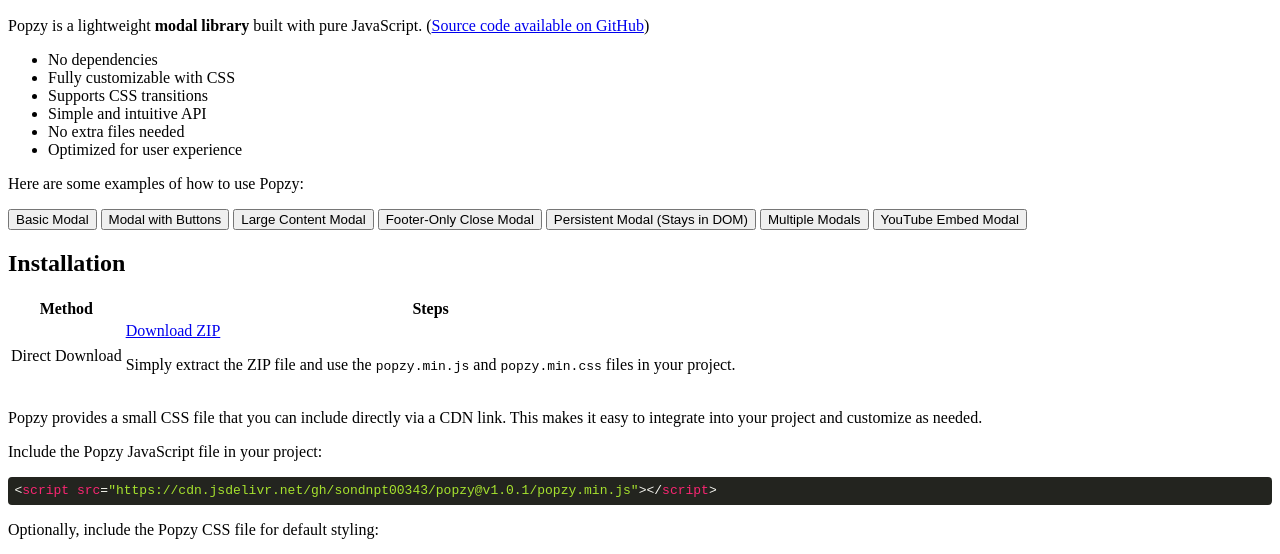
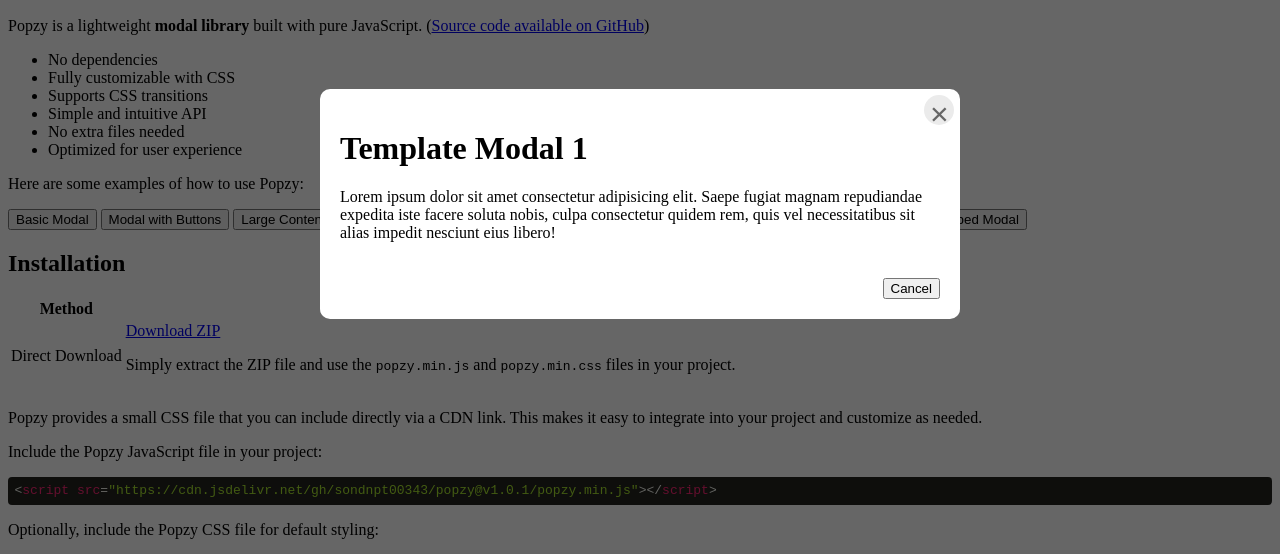
Before and after one commit to gibtran/popzy, a website: page index.html in a window 1280 px wide. Both pictures are taken after a click on the button "Basic Modal". Shown: the part 196-750 px from the top of the page. Drawn offline with Linux system fonts and the light colour scheme; files that its build step writes are made by us from their sources.

Commit message:
Add files

```diff
--- a/index.html
+++ b/index.html
@@ -18,7 +18,8 @@
         <link rel="shortcut icon" href="./favicon.ico" type="image/x-icon" />
     </head>
     <body>
-        <!-- HEADER -->
+        <div class="wrapper">
+             <!-- HEADER -->
         <header class="header">
             <div class="container">
                 <h1 class="header__title">Popzy.js</h1>
@@ -438,15 +439,30 @@
         </div>
         <!-- /CONTAINER -->
         <template id='modal-1'>
-            <h1>This is basic Modal 1</h1>
-            <p>Lorem ipsum dolor sit, amet consectetur adipisicing elit. Consectetur libero alias vel quo quia debitis repellat qui veritatis explicabo molestias facere, doloremque incidunt perferendis voluptas asperiores aliquid, molestiae quis earum.</p>
+            <h1>Template Modal 1</h1>
+            <p>Lorem ipsum dolor sit amet consectetur adipisicing elit. Saepe fugiat magnam repudiandae expedita iste facere soluta nobis, culpa consectetur quidem rem, quis vel necessitatibus sit alias impedit nesciunt eius libero!</p>
         </template>
+        </div>
         <script src="./assets/highlight/highlight.js"></script>
         <script src="./src/popzy.js"></script>
         <script>
             // Highlight code
             hljs.initHighlightingOnLoad()
+            const modal1 = new Popzy({
+                enableScrollLock: true,
+                templateId: 'modal-1',
+                // content:"<h1>Content modal 1</h1>",
+                footer: true,
+                // targetScrollLock: () => {
+                //     return document.querySelector('.wrapper')
+                // }
+            })
+            document.querySelector('.js-popzy-modal-1').onclick = () => {
+                modal1.open()
+            }
+            modal1.addFooterButtons('Cancel', "", () => modal1.close())
         </script>
+
     </body>
 
 </html>
--- a/src/popzy.css
+++ b/src/popzy.css
@@ -1,7 +1,8 @@
 
-.popzy__backdrop {
+.popzy {
     position: fixed;
     inset: 0;
+    z-index: 9999;
     background: rgba(0, 0, 0, 0.6) ;
     align-items: center;
     display: flex;
@@ -23,7 +24,7 @@
     width: min(600px,90%);
     background-color: #fff;
     border-radius: 10px;
-    padding: 20px 20px 0 20px;
+    padding: 20px;
     transform: scale(0);
     transition: transform 0.3s;
 }
@@ -37,9 +38,12 @@
     background: #ebebeb;
     color: #666;
     font-size: 2rem;
+    border: none;
+    outline: none;
 }
 .popzy__close:hover {
     color:#333 ;
+    cursor: pointer;
 }
 .popzy__content {
     max-height: 80vh;
@@ -49,7 +53,7 @@
     overflow: hidden;
 }
 .popzy__footer {
-    padding: 20px 0;
+    padding-top: 20px;
     display: flex;
     justify-content: flex-end;
     gap: 8px;
--- a/src/popzy.js
+++ b/src/popzy.js
@@ -1,29 +1,32 @@
 Popzy.elements = []
 function Popzy(options = {}) {
+    if (!options.content && !options.templateId) {
+        console.error("You must provide one of 'content' or 'templateId'.")
+        return
+    }
+    if (options.content && options.templateId) {
+        options.templateId = null;
+        console.warn("Both 'content' and 'templateId' are specified. 'content' will take precedence, and 'templateId' will be ignored.")
+    }
     this.opt = Object.assign({
-        // content,
-        // templateId,
+        enableScrollLock: true,
         closeMethods:['button', 'overlay', 'escape'],
         destroyOnClose:true,
         footer:true,
         cssClass:[],
-        // onOpen,
-        // onClose
+        targetScrollLock: () => {
+            return document.body
+        }
         }, options)
-    if (!this.opt.content && !this.opt.templateId) {
-        console.error("You must provide one of 'content' or 'templateId'.")
-        return
-    }
-    if (this.opt.content && this.opt.templateId) {
-        this.templateId = null;
-        console.warn("Both 'content' and 'templateId' are specified. 'content' will take precedence, and 'templateId' will be ignored.")
-    }
+
+
     if (this.opt.templateId) {
         this.template = document.querySelector(`#${this.opt.templateId}`)
         if (!this.template) {
             console.error("Template Id does not exist");
         }
     }
+    this.content = this.opt.content
     // cho phep dong
     this._allowBackdropClose = this.opt.closeMethods.includes('overlay')
     this._allowButtonClose = this.opt.closeMethods.includes('button')
@@ -48,7 +51,7 @@
  // create backdrop
  Popzy.prototype._build = function() {
     this._backdrop = document.createElement('div')
-    this._backdrop.className = 'popzy__backdrop'
+    this._backdrop.className = 'popzy'
 
     const container = document.createElement('div')
     container.className = 'popzy__container'
@@ -64,14 +67,12 @@
         container.append(modalClose)
     }
     // Apeend phan tu va content vao dom
-    if (this.opt.content) {
-        this._modalContent.innerHTML = this.opt.content
+    // chia contentNode thành hai trường hợp, nếu không có content thì sẽ lọt vào template
+    const contentNode = this.content ? document.createElement('div') :this.template.content.cloneNode(true)
+    if (this.content) {
+        contentNode.innerHTML = this.content
     }
-    if (this._content) {
-        this._modalContent.innerHTML = this._content
-    }
-    const content = this.template.content.cloneNode(true)
-    this._modalContent.append(content)
+    this._modalContent.append(contentNode)
     container.append(this._modalContent)
     if (this.opt.footer) {
         this._modalFooter = document.createElement('div')
@@ -85,7 +86,8 @@
 }
 // set content cho modal
 Popzy.prototype.setContent = function(content) {
-    this._content = content
+    this.content = content
+    this._modalContent.innerHTML = this.content
 }
 // set content cho footer
 Popzy.prototype.setFooterContent = function(content) {
@@ -144,9 +146,16 @@
         // khi this._handleEscape Btn được gán vào phương thức nên khi phương thức được gọi nó sẽ trỏ tới đối tượng gọi nó là document
     }
     // disable scrolling
-    document.body.classList.add('popzy--no-scroll')
-    if (document.body.classList.contains('popzy--no-scroll')) {
-        document.body.style.paddingRight = this._getScrollBarWidth() + 'px'
+    if (this.opt.enableScrollLock) {
+        const target = this.opt.targetScrollLock()
+        // nếu trong trường hợp trang web đủ dài có scrollbar thì mới add
+        if (this.hasScrollBar(target)) {
+            //khoá cuộn
+            target.classList.add('popzy--no-scroll')
+            // tính paddingRight của target cộng với scrollbar
+            const targetPaddingRight = parseInt(getComputedStyle(target).paddingRight)
+            target.style.paddingRight = targetPaddingRight + this._getScrollBarWidth() + 'px'
+        }
     }
     this._ontransitioned(this.opt.onOpen)
 }
@@ -162,6 +171,13 @@
     }
     if (typeof callback === 'function') callback()
 }
+Popzy.prototype.hasScrollBar = function(target) {
+    if ([document.documentElement, document.body].includes(target)) {
+        //  nếu target là body hoặc html thì một trong hai điều kiện sẽ được thực thi
+        return document.documentElement.scrollHeight > document.documentElement.clientHeight || document.body.scrollHeight > document.body.clientHeight
+    }
+    return target.scrollHeight > target.clientHeight
+}
 Popzy.prototype.close = function(destroy = this.opt.destroyOnClose) {
     this._backdrop.classList.remove('popzy--show')
     Popzy.elements.pop()
@@ -176,9 +192,13 @@
             // nếu destroy = true thì xoá toàn bộ element ra khỏi dom
         }
         if (typeof this.opt.onClose === 'function') this.opt.onClose()
-        if (!Popzy.elements.length) {
-            document.body.classList.remove('popzy--no-scroll')
-            document.body.style.paddingRight = ''
+        if (!Popzy.elements.length && this.opt.enableScrollLock) {
+            const target = this.opt.targetScrollLock()
+            if (this.hasScrollBar(target)) {
+                target.classList.remove('popzy--no-scroll')
+                target.style.paddingRight = ''
+                console.log(this.hasScrollBar(target));
+            }
         }
     })
 }
```
Also changed, not shown: popzy.min.css, popzy.min.js.
